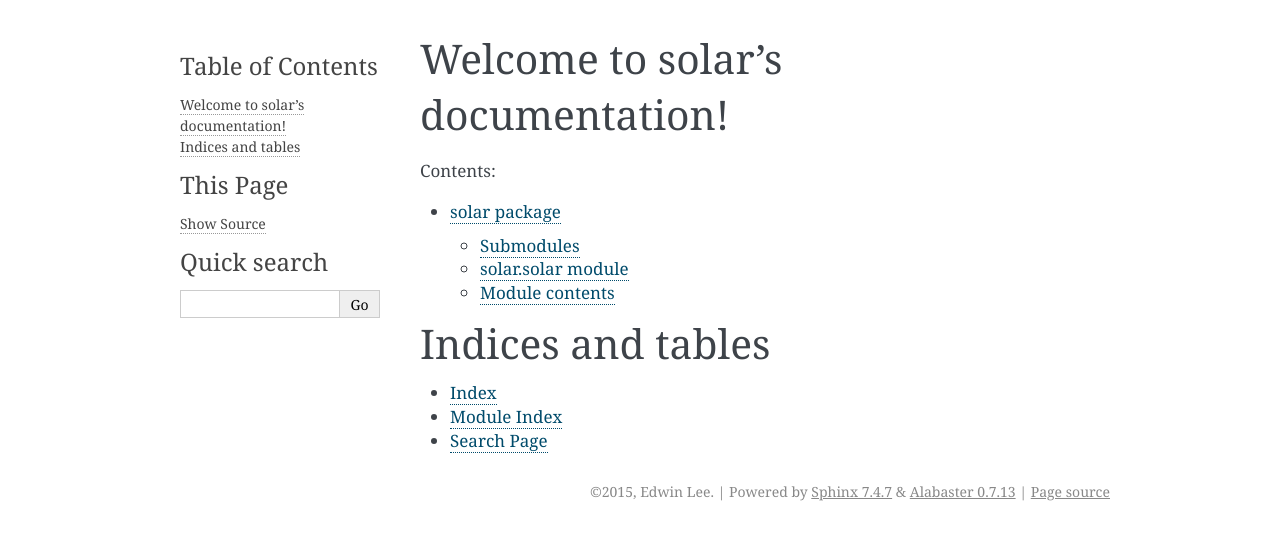
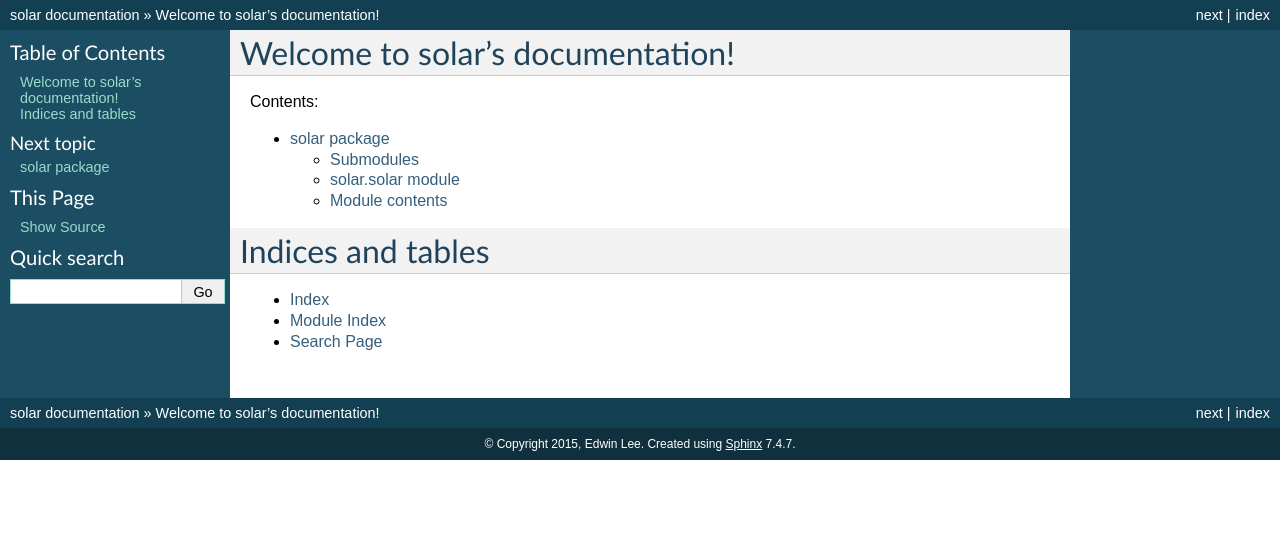
Before and after one commit to Myoldmopar/SolarCalculations, a Sphinx documentation site: the page built from docs/index.rst, in a window 1280 px wide. Shown: the top 540 px of the page. Built offline with Sphinx 7.4.7, drawn with Linux system fonts in a browser that asks for light colours.

Commit message:
Change theme to classic, update readme

```diff
--- a/docs/conf.py
+++ b/docs/conf.py
@@ -112,7 +112,7 @@ todo_include_todos = True
 
 # The theme to use for HTML and HTML Help pages.  See the documentation for
 # a list of builtin themes.
-html_theme = 'alabaster'
+html_theme = 'classic'
 
 # Theme options are theme-specific and customize the look and feel of a theme
 # further.  For a list of options available for each theme, see the
```
Also changed, not shown: README.md (+1 -1 lines).
